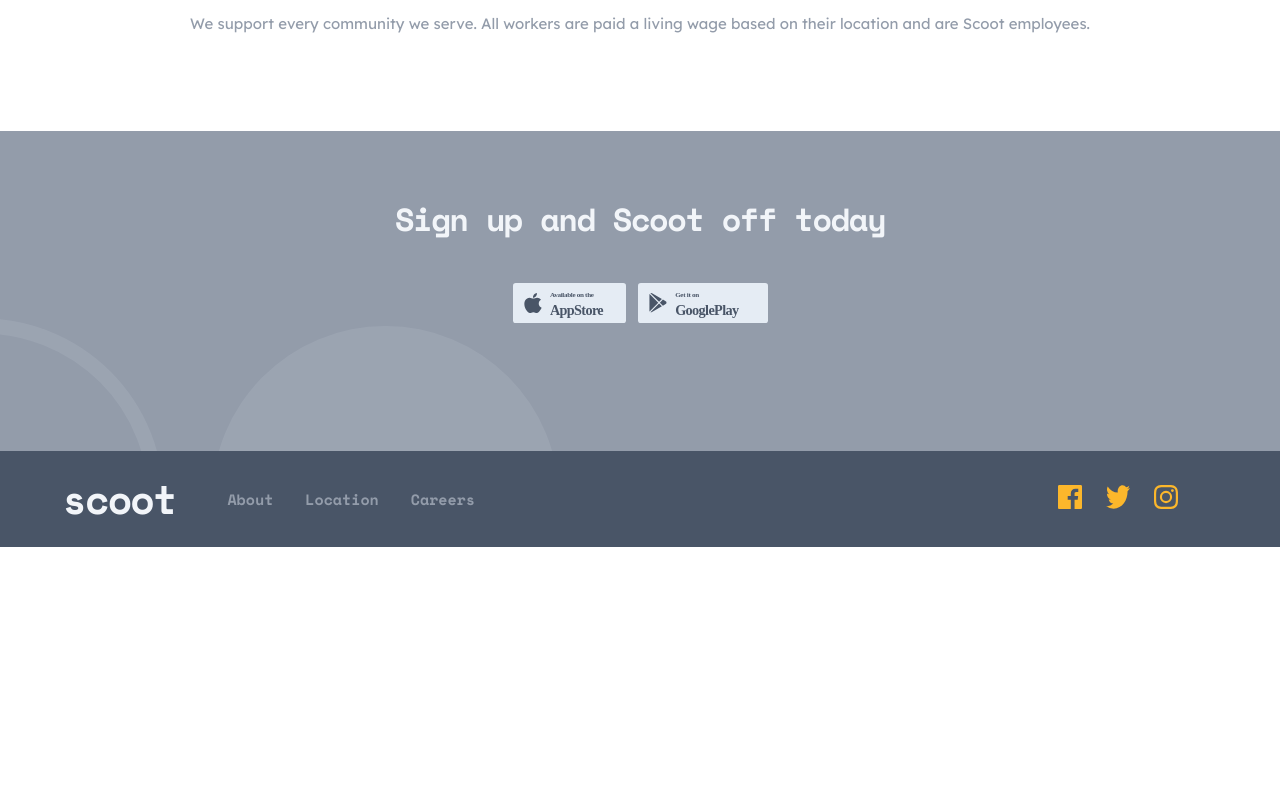
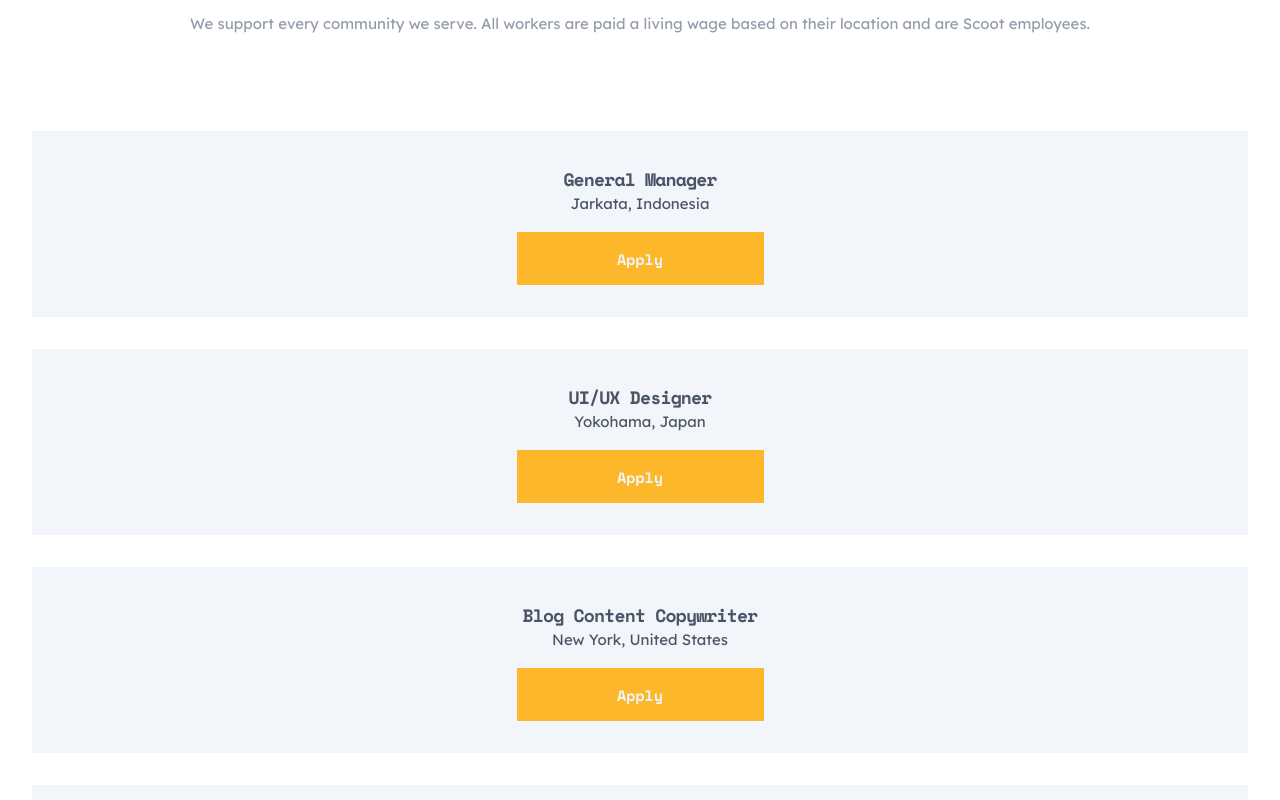
Before and after one commit to jNembhard/scoot, a React (Create React App) app: page /career in a window 1280 px wide. Shown: the part 2720-3520 px from the top of the page. Before the commit the page ends 3303 px from the top, so only its background shows below. Built offline with nearby package versions, Linux system fonts and the light colour scheme.

Commit message:
Added jobs component

```diff
--- a/src/atoms/ButtonScoot.js
+++ b/src/atoms/ButtonScoot.js
@@ -10,6 +10,7 @@ const Button = styled.button`
   font-size: 15px;
   text-transform: capitalize;
   width: 180px;
+  width: ${({ word }) => (word === "learn more" ? "180px" : "247px")};
   height: 53px;
   color: ${({ theme }) => theme.colors.snow};
   background-color: ${({ theme }) => theme.colors.yellow};
--- /dev/null
+++ b/src/molecules/Jobs.js
@@ -0,0 +1,54 @@
+import styled from "styled-components";
+import ButtonScoot from "../atoms/ButtonScoot";
+
+export default function Jobs({ title, location }) {
+  return (
+    <JobWrapper>
+      <JobContent>
+        <JobTitleWrapper>
+          <JobTitle>{title}</JobTitle>
+        </JobTitleWrapper>
+        <LocationWrapper>
+          <Location>{location}</Location>
+        </LocationWrapper>
+      </JobContent>
+      <ApplyButtonWrapper>
+        <ButtonScoot word="apply" />
+      </ApplyButtonWrapper>
+    </JobWrapper>
+  );
+}
+
+const JobWrapper = styled.div`
+  display: flex;
+  flex-direction: column;
+  align-items: center;
+  justify-content: center;
+  background-color: ${({ theme }) => theme.colors.snow};
+  margin: 0 32px 32px;
+`;
+
+const JobContent = styled.div`
+  margin: 36px 0 16px;
+`;
+const JobTitleWrapper = styled.div`
+  text-align: center;
+`;
+const JobTitle = styled.h4`
+  color: ${({ theme }) => theme.colors.darkNavy};
+  margin: 0;
+  font-size: 18px;
+  line-height: 24px;
+  letter-spacing: -0.8px;
+`;
+const LocationWrapper = styled.div`
+  text-align: center;
+`;
+const Location = styled.p`
+  color: ${({ theme }) => theme.colors.darkNavy};
+  margin: 0;
+`;
+
+const ApplyButtonWrapper = styled.div`
+  margin: 0 32px 32px;
+`;
--- a/src/pages/Careers.js
+++ b/src/pages/Careers.js
@@ -1,6 +1,8 @@
 import { herodata } from "../data/herodata.js";
+import { jobs } from "../data/jobs.js";
 import SmallHero from "../molecules/about/SmallHero.js";
 import Value from "../molecules/about/Value.js";
+import Jobs from "../molecules/Jobs.js";
 import FullArrow from "../organisms/FullArrow.js";
 
 export default function Careers() {
@@ -17,6 +19,14 @@ export default function Careers() {
       ))}
       <FullArrow start={5} end={6} />
       <Value valuetitle="Why join us?" />
+      {jobs.map((job) => (
+        <Jobs
+          key={job.id}
+          id={job.id}
+          title={job.title}
+          location={job.location}
+        />
+      ))}
     </>
   );
 }
```
